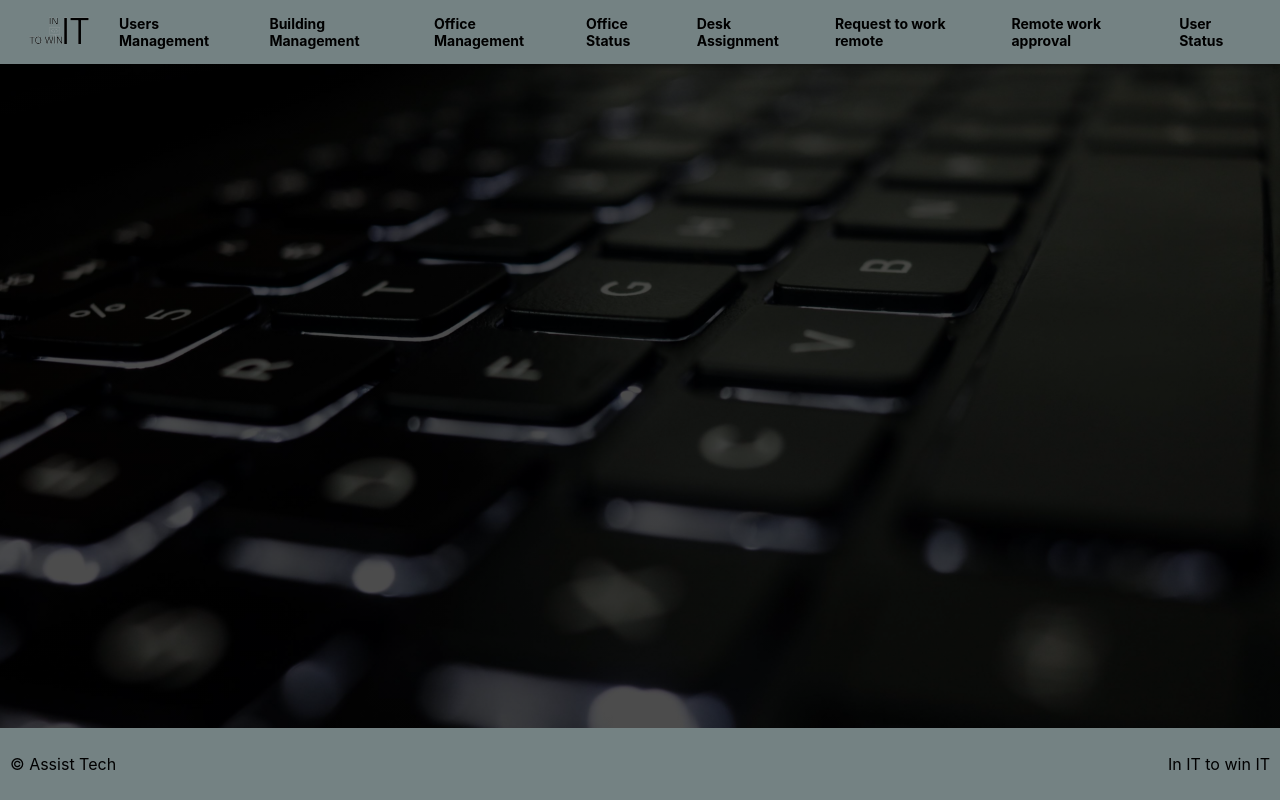
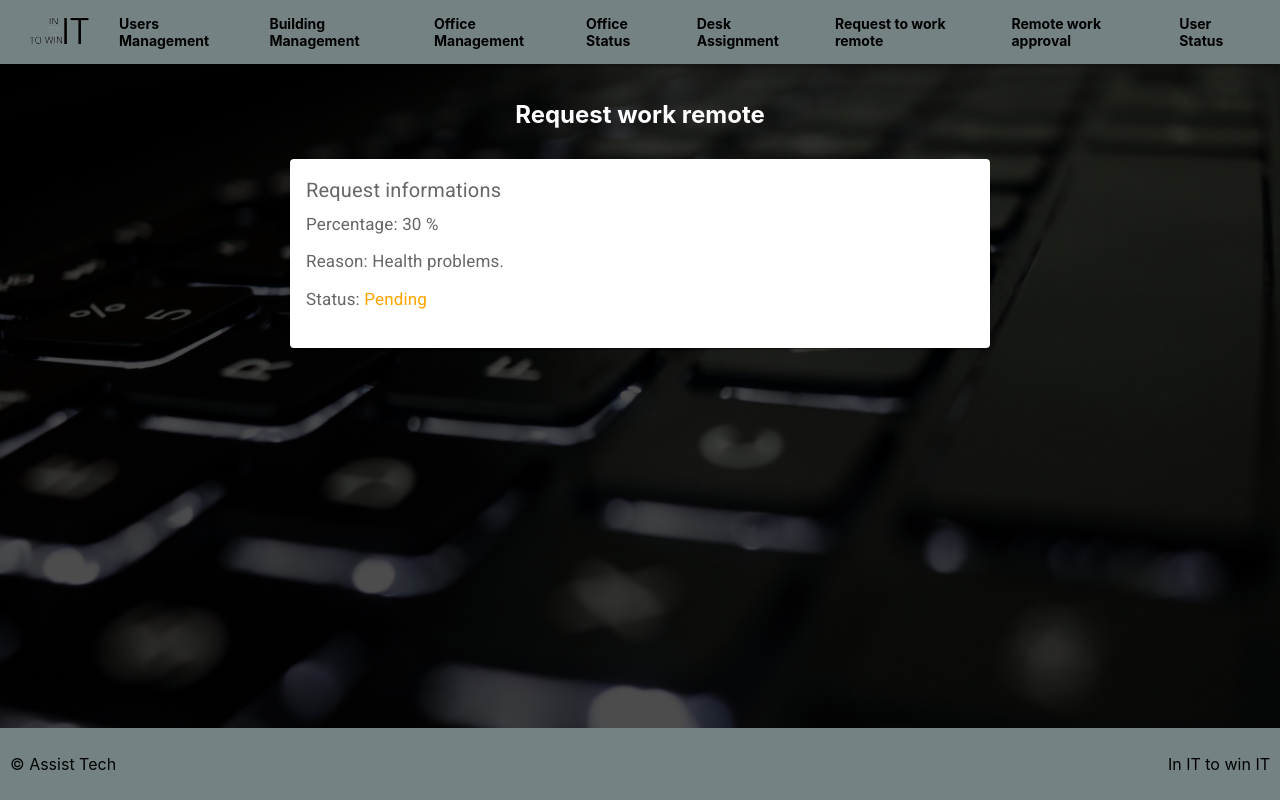
Before and after one commit to Catalinx99/assist-tech, a React (Create React App) app: page /request-to-work-remote in a window 1280 px wide. Built offline with nearby package versions, Linux system fonts and the light colour scheme; data requests are answered from the project's data file.

Commit message:
create request to work remote page (#30)

```diff
--- a/db.json
+++ b/db.json
@@ -1,9 +1,9 @@
 {
   "users": [
     {
-      "firstName": "Jennyss",
-      "lastName": "Chan",
-      "email": "jenny.chan@email.com",
+      "firstName": "Ion",
+      "lastName": "Marin",
+      "email": "ion@email.com",
       "password": "*****",
       "role": "user",
       "gender": "male",
@@ -129,7 +129,7 @@
   "buildings": [
     {
       "id": 1,
-      "name": "Building TEST",
+      "name": "Building 1",
       "floorsCount": 3,
       "address": "Suceava City"
     },
@@ -164,19 +164,19 @@
       "id": 6
     },
     {
-      "name": "Building 4",
+      "name": "Building 7",
       "floorsCount": 1,
       "address": "Bucuresti",
       "id": 7
     },
     {
-      "name": "Building 5",
+      "name": "Building 8",
       "floorsCount": 5,
       "address": "Botosani",
       "id": 8
     },
     {
-      "name": "Building 6",
+      "name": "Building 9",
       "floorsCount": 3,
       "address": "Suceava",
       "id": 9
@@ -215,5 +215,16 @@
       "usableDesksCount": 3,
       "occupiedDesksCount": 0
     }
+  ],
+  "requestsRemote": [
+    {
+      "percentage": 30,
+      "reason": "Health problems.",
+      "pendingStatus": true,
+      "approvedStatus": false,
+      "rejectedStatus": false,
+      "userId": 1,
+      "id": 1
+    }
   ]
 }
--- a/src/components/OfficeManagement/AddEditOfficeModal.js
+++ b/src/components/OfficeManagement/AddEditOfficeModal.js
@@ -11,7 +11,6 @@ import { Button } from '@mui/material';
 const AddOfficeModal = ({
   getBuildings,
   buildingData,
-  handleAddFormSubmit,
   onClose,
   handleOffice,
   selectedOffices,
--- a/src/components/RequestToWorkRemote/RequestToWorkRemote.css
+++ b/src/components/RequestToWorkRemote/RequestToWorkRemote.css
@@ -0,0 +1,16 @@
+.pending {
+  color: orange;
+}
+.approved{
+ color: green;
+}
+.rejected {
+  color: red;
+}
+
+.cardWrapper{
+  width: 100%;
+}
+.cardWrapper>div{
+  margin: auto;
+}
--- a/src/components/RequestToWorkRemote/RequestToWorkRemote.js
+++ b/src/components/RequestToWorkRemote/RequestToWorkRemote.js
@@ -1,9 +1,144 @@
 import React from 'react'
+import { useEffect, useState } from "react";
+import serviceApi from "../services"
+import './RequestToWorkRemote.css'
+import Card from '@mui/material/Card';
+import CardContent from '@mui/material/CardContent';
+import Typography from '@mui/material/Typography';
+import Slider from '@mui/material/Slider';
+import TextareaAutosize from '@mui/material/TextareaAutosize';
+import { Button } from '@mui/material';
+
+
 
 const RequestToWorkRemote = () => {
+  const services = new serviceApi();
+  const [requests, setRequests] = useState([]);
+
+
+  // const localUserData = localStorage.getItem('user');
+  const loggedUserId = 1; // this will be from localUserData.id
+
+
+  const [requestsForm, setRequestsForm] = useState({
+    percentage: '',
+    reason: '',
+    pendingStatus: true,
+    approvedStatus: false,
+    rejectedStatus: false,
+    userId: loggedUserId,
+  });
+
+
+  const getRequests = () => {
+    // /userId from logged user -> localStorage
+    services.get(`requestsRemote?userId=${loggedUserId}`).then((data) => {
+      setRequests(data);
+    })
+  }
+  const createRequest = (data) => {
+    services.post(`requestsRemote`, data).then((res) => {
+      getRequests();
+    })
+  }
+
+  const handleChange = (event) => {
+    event.preventDefault();
+    const fieldName = event.target.name;
+    const fieldValue = event.target.value;
+
+    const newFormData = { ...requestsForm };
+    newFormData[fieldName] = fieldValue;
+
+    setRequestsForm(newFormData);
+  };
+
+  const percentageValue = (value) => {
+    return `${value}%`;
+  }
+  useEffect(() => {
+    getRequests();
+    // eslint-disable-next-line react-hooks/exhaustive-deps
+  }, []);
   return (
-    <div>
-
+    <div className='appContainer'>
+      <h2> Request work remote </h2>
+      {requests && requests.length > 0 ? (
+        <div className="cardWrapper">
+          <Card sx={{ minWidth: 275, maxWidth: 700 }}>
+            <CardContent>
+              <Typography sx={{ fontSize: 20 }} color="text.secondary" gutterBottom>
+                Request informations
+              </Typography>{
+                requests.map(item => (
+                  <div key={item.id}>
+                    <Typography sx={{ mb: 1.5, fontSize: 17 }} color="text.secondary">
+                      Percentage: {item.percentage} %
+                    </Typography>
+                    <Typography sx={{ mb: 1.5, fontSize: 17 }} color="text.secondary">
+                      Reason: {item.reason}
+                    </Typography>
+                    <Typography sx={{ mb: 1.5, fontSize: 17 }} color="text.secondary">
+                      Status: {item.pendingStatus === true && (
+                        <span className='pending'>Pending</span>
+                      )}
+                      {item.approvedStatus === true && (
+                        <span className='approved'>Approved</span>
+                      )}
+                      {item.rejectedStatus === true && (
+                        <span className='rejected'>Rejected</span>
+                      )}
+                    </Typography>
+                  </div>
+                ))
+              }
+            </CardContent>
+          </Card>
+        </div>
+      ) : (
+        <div className="cardWrapper">
+          <Card sx={{ minWidth: 275, maxWidth: 700 }}>
+            <CardContent>
+              <Typography sx={{ fontSize: 20 }} color="text.secondary" gutterBottom>
+                Request informations
+              </Typography>
+              <p>Work time</p>
+              <Slider
+                name="percentage"
+                aria-label="Percentage"
+                defaultValue={0}
+                getAriaValueText={percentageValue}
+                valueLabelDisplay="auto"
+                step={10}
+                marks
+                min={10}
+                max={100}
+                onChange={handleChange}
+              />
+              <TextareaAutosize
+                name="reason"
+                aria-label="Reason"
+                minRows={3}
+                placeholder="Please tell us the reason"
+                style={{ width: 650 }}
+                onChange={handleChange}
+              />
+              <br />
+              <div className='modalButtonsWrapper'>
+                <Button
+                  variant="contained"
+                  color="success"
+                  type="submit"
+                  className="modalButton"
+                  onClick={() => createRequest(requestsForm)}
+                >
+                  Create
+                </Button>
+              </div>
+            </CardContent>
+          </Card>
+        </div>
+      )}
     </div>
   )
 }
```
